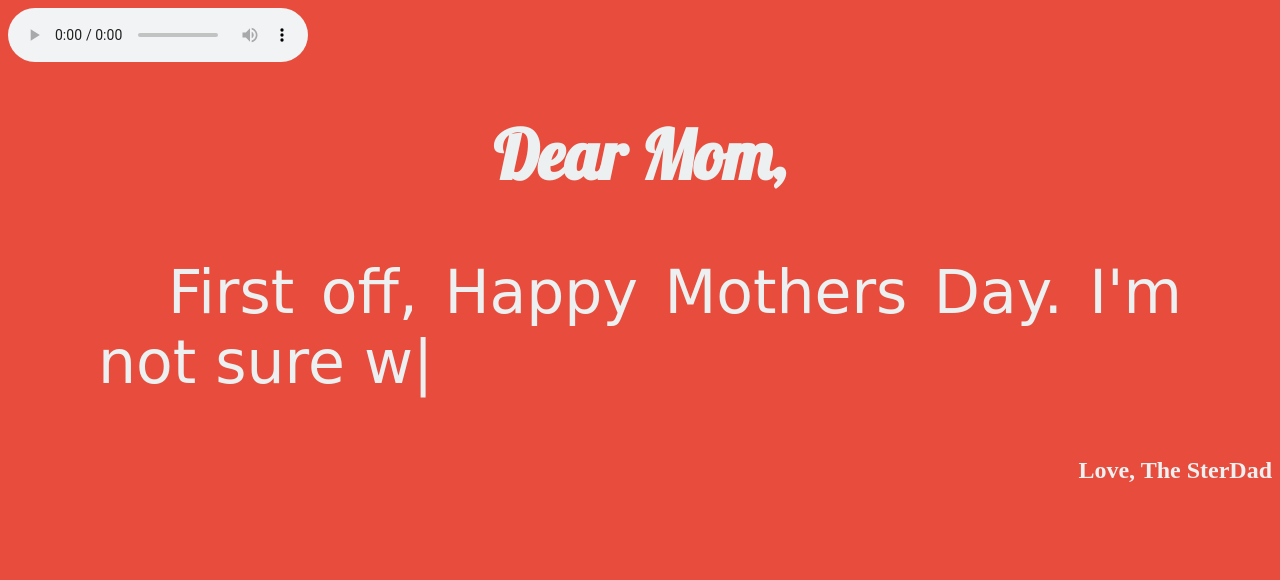
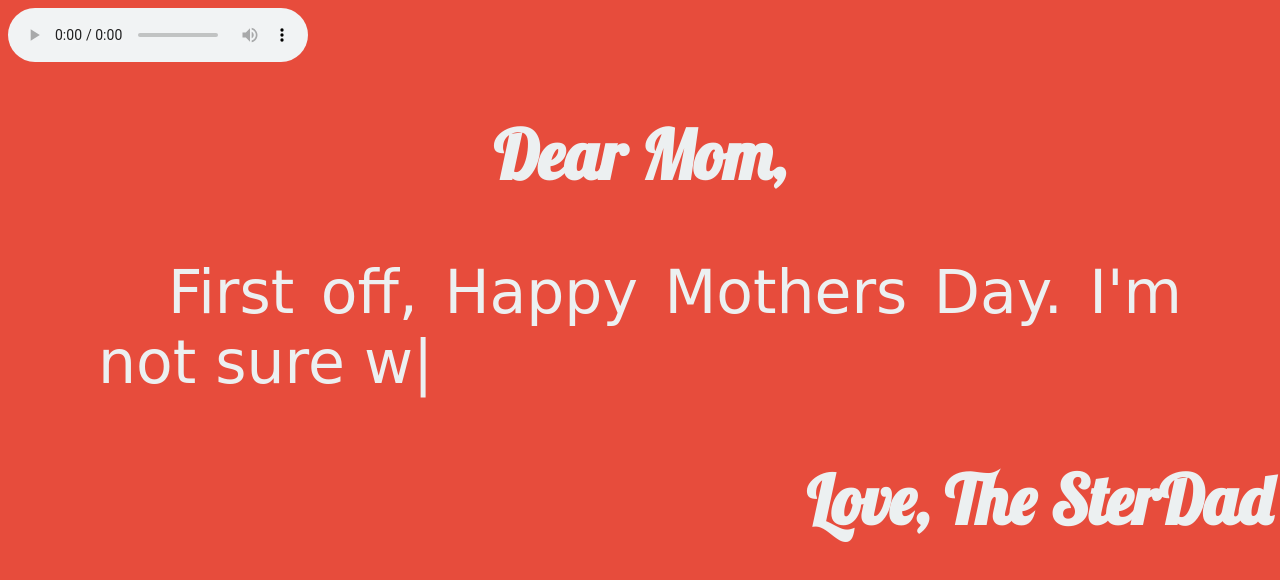
Before and after one commit to sbaldwin24/Mommy, a plain HTML site: page index.html in a window 1280 px wide. Drawn offline with nearby package versions, Linux system fonts and the light colour scheme; a web font is replaced by a local one.

Commit message:
v3 --- changed 'from the sterdad' to an <h1>, it was an <h2>

```diff
--- a/index.html
+++ b/index.html
@@ -40,7 +40,7 @@
       <br>
       Honestly at this point I don't know what to write, I just know that no matter what happens you will be there for me, you are always there for me and you will always be the most important person in my life. You are my mother, and I love you. Happy mother's day mom.</p>
 
-    <h2 class="endtext"> Love, The SterDad</h2>
+    <h1 class="endtext"> Love, The SterDad</h1>
 
 </div>
 
```
